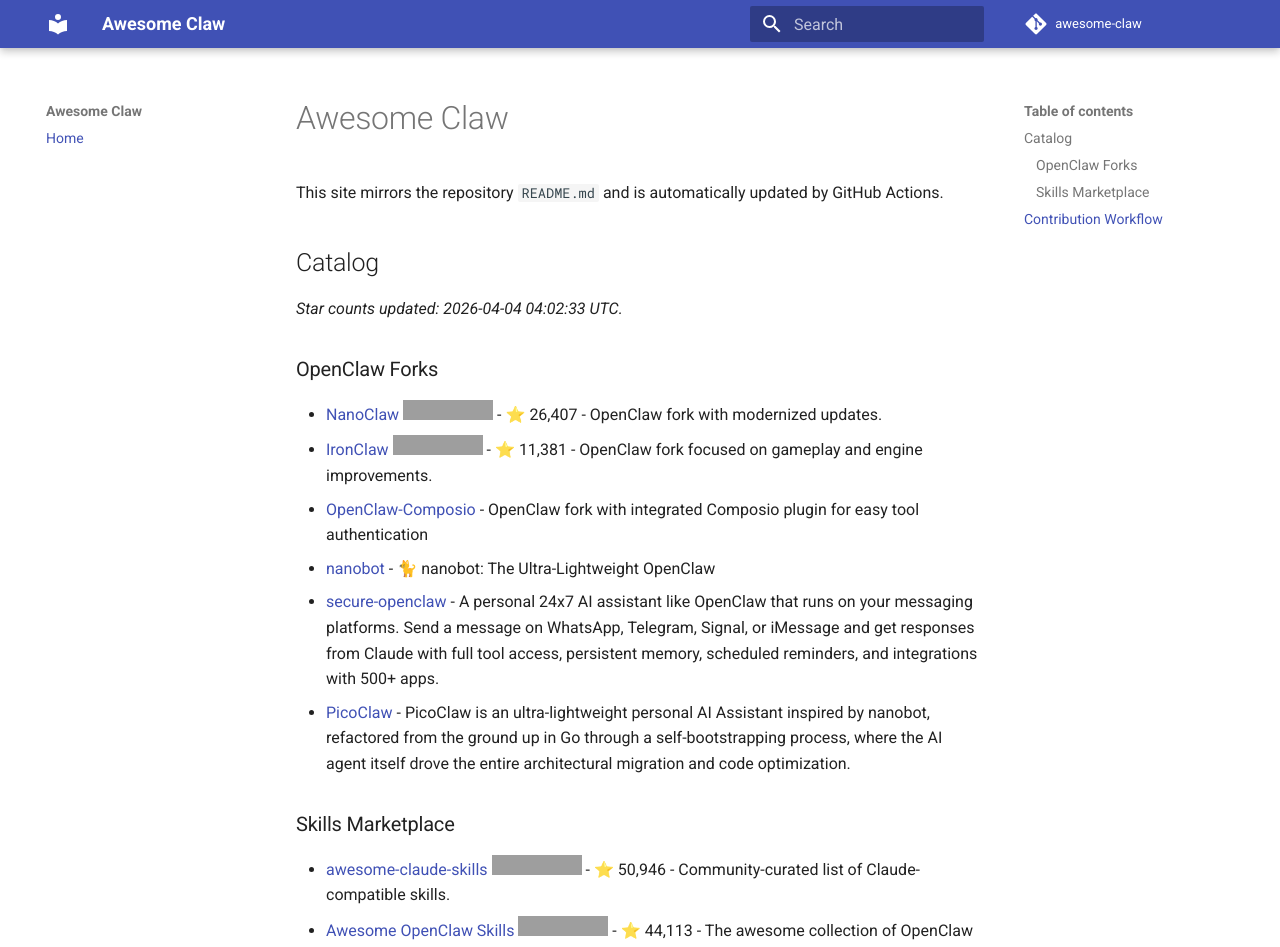
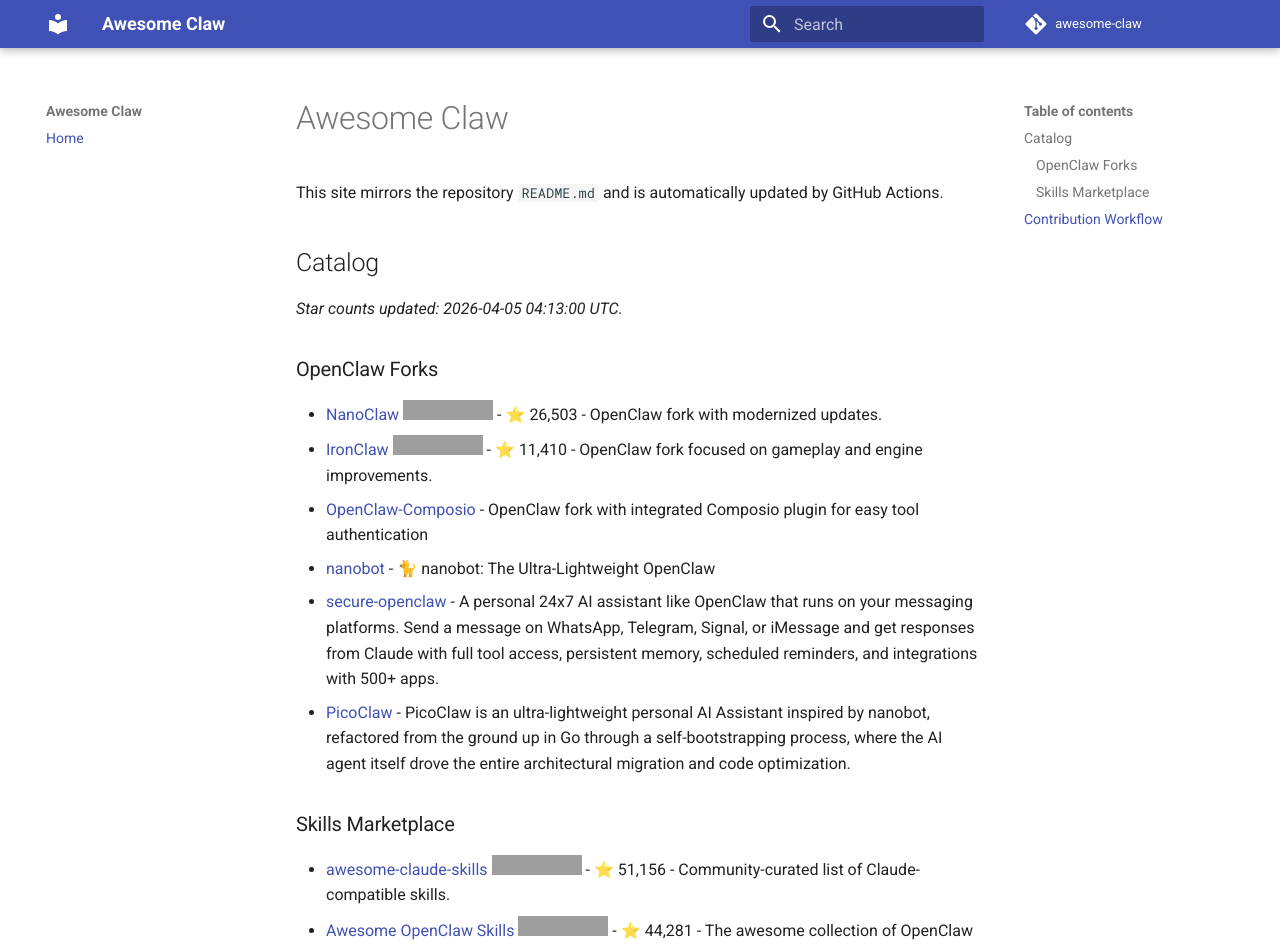
Before and after one commit to andrijdavid/awesome-claw, an MkDocs documentation site: the page built from docs/index.md, in a window 1280 px wide and 1316 px high. Shown: the top 947 px of the window. Built offline with MkDocs 1.6.1 and Material for MkDocs 9.7.7, drawn with Linux system fonts in a browser that asks for light colours; comment, search, counter and statistics services are not loaded; some of the changed text lies outside the part shown; grey boxes are pictures that could not be loaded.

Commit message:
chore: update repository stars

```diff
--- a/docs/index.md
+++ b/docs/index.md
@@ -6,12 +6,12 @@ This site mirrors the repository `README.md` and is automatically updated by Git
 
 <!-- BEGIN: GENERATED_REPO_LIST -->
 
-_Star counts updated: 2026-04-04 04:02:33 UTC._
+_Star counts updated: 2026-04-05 04:13:00 UTC._
 
 ### OpenClaw Forks
 
-- [NanoClaw](https://github.com/qwibitai/nanoclaw) ![GitHub Repo stars](https://img.shields.io/github/stars/qwibitai/nanoclaw?style=flat-square) - ⭐ 26,407 - OpenClaw fork with modernized updates.
-- [IronClaw](https://github.com/nearai/ironclaw) ![GitHub Repo stars](https://img.shields.io/github/stars/nearai/ironclaw?style=flat-square) - ⭐ 11,381 - OpenClaw fork focused on gameplay and engine improvements.
+- [NanoClaw](https://github.com/qwibitai/nanoclaw) ![GitHub Repo stars](https://img.shields.io/github/stars/qwibitai/nanoclaw?style=flat-square) - ⭐ 26,503 - OpenClaw fork with modernized updates.
+- [IronClaw](https://github.com/nearai/ironclaw) ![GitHub Repo stars](https://img.shields.io/github/stars/nearai/ironclaw?style=flat-square) - ⭐ 11,410 - OpenClaw fork focused on gameplay and engine improvements.
 - [OpenClaw-Composio](https://github.com/ComposioHQ/openclaw-composio) - OpenClaw fork with integrated Composio plugin for easy tool authentication
 - [nanobot](https://github.com/HKUDS/nanobot) - 🐈 nanobot: The Ultra-Lightweight OpenClaw
 - [secure-openclaw](https://github.com/ComposioHQ/secure-openclaw) - A personal 24x7 AI assistant like OpenClaw that runs on your messaging platforms. Send a message on WhatsApp, Telegram, Signal, or iMessage and get responses from Claude with full tool access, persistent memory, scheduled reminders, and integrations with 500+ apps.
@@ -19,9 +19,9 @@ _Star counts updated: 2026-04-04 04:02:33 UTC._
 
 ### Skills Marketplace
 
-- [awesome-claude-skills](https://github.com/ComposioHQ/awesome-claude-skills) ![GitHub Repo stars](https://img.shields.io/github/stars/ComposioHQ/awesome-claude-skills?style=flat-square) - ⭐ 50,946 - Community-curated list of Claude-compatible skills.
-- [Awesome OpenClaw Skills](https://github.com/VoltAgent/awesome-openclaw-skills) ![GitHub Repo stars](https://img.shields.io/github/stars/VoltAgent/awesome-openclaw-skills?style=flat-square) - ⭐ 44,113 - The awesome collection of OpenClaw Skills. Formerly known as Moltbot, originally Clawdbot.
-- [OpenClaw Skills Library](https://github.com/BankrBot/openclaw-skills) ![GitHub Repo stars](https://img.shields.io/github/stars/BankrBot/openclaw-skills?style=flat-square) - ⭐ 1,061 - Moltbot skill library for AI agents. Including polymarket, crypto trading, DeFi operations, automation, and more. Open a PR to add skills.
+- [awesome-claude-skills](https://github.com/ComposioHQ/awesome-claude-skills) ![GitHub Repo stars](https://img.shields.io/github/stars/ComposioHQ/awesome-claude-skills?style=flat-square) - ⭐ 51,156 - Community-curated list of Claude-compatible skills.
+- [Awesome OpenClaw Skills](https://github.com/VoltAgent/awesome-openclaw-skills) ![GitHub Repo stars](https://img.shields.io/github/stars/VoltAgent/awesome-openclaw-skills?style=flat-square) - ⭐ 44,281 - The awesome collection of OpenClaw Skills. Formerly known as Moltbot, originally Clawdbot.
+- [OpenClaw Skills Library](https://github.com/BankrBot/openclaw-skills) ![GitHub Repo stars](https://img.shields.io/github/stars/BankrBot/openclaw-skills?style=flat-square) - ⭐ 1,062 - Moltbot skill library for AI agents. Including polymarket, crypto trading, DeFi operations, automation, and more. Open a PR to add skills.
 
 <!-- END: GENERATED_REPO_LIST -->
 
```
Also changed, not shown: README.md (+6 -6 lines).
